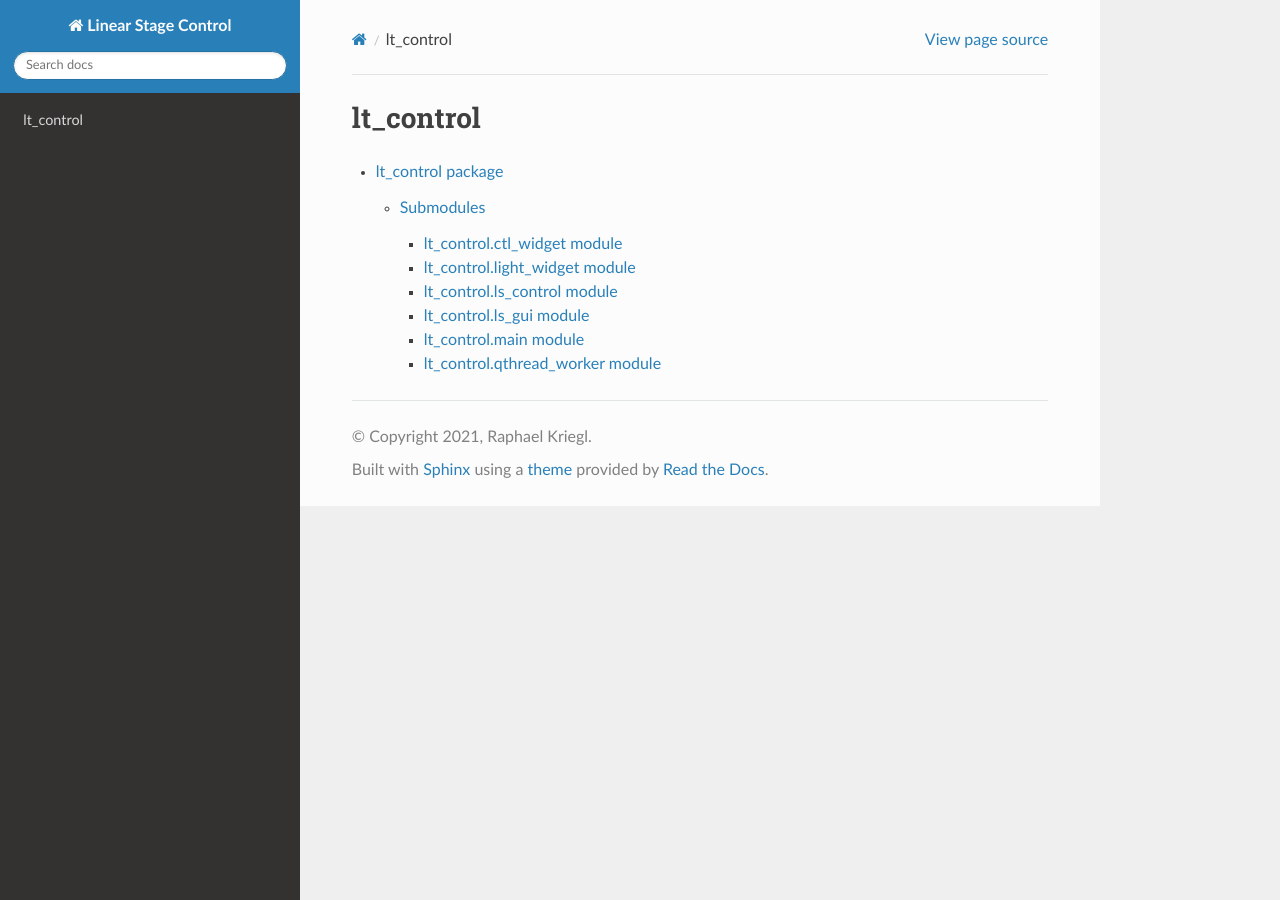
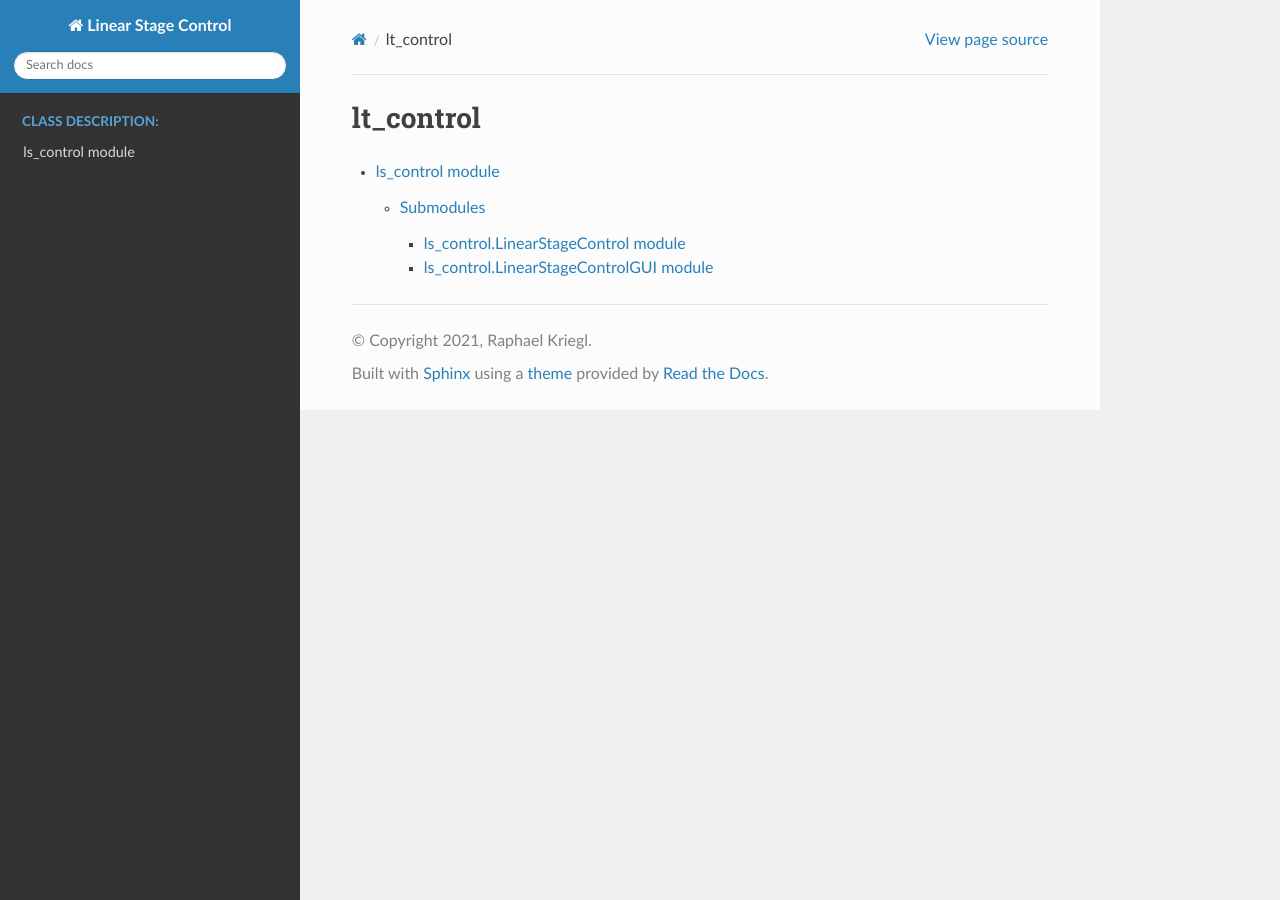
Before and after one commit to rk-exxec/linear_stage_control, a Sphinx documentation site: the page built from docs/api/modules.rst, in a window 1280 px wide. Built offline with Sphinx 7.4.7 and the Read the Docs theme 2.0.0, drawn with Linux system fonts in a browser that asks for light colours.

Commit message:
fix docs

```diff
--- /dev/null
+++ b/docs/api/ls_control.LinearStageControl.rst
@@ -0,0 +1,7 @@
+ls\_control.LinearStageControl module
+=================================================
+
+.. automodule:: ls_control.LinearStageControl
+   :members:
+   :undoc-members:
+   :show-inheritance:
--- /dev/null
+++ b/docs/api/ls_control.LinearStageControlGUI.rst
@@ -0,0 +1,7 @@
+ls\_control.LinearStageControlGUI module
+====================================================
+
+.. automodule:: ls_control.LinearStageControlGUI
+   :members:
+   :undoc-members:
+   :show-inheritance:
--- a/docs/api/lt_control.ctl_widget.rst
+++ /dev/null
@@ -1,7 +0,0 @@
-lt\_control.ctl\_widget module
-==============================
-
-.. automodule:: lt_control.ctl_widget
-   :members:
-   :undoc-members:
-   :show-inheritance:
--- a/docs/api/lt_control.light_widget.rst
+++ /dev/null
@@ -1,7 +0,0 @@
-lt\_control.light\_widget module
-================================
-
-.. automodule:: lt_control.light_widget
-   :members:
-   :undoc-members:
-   :show-inheritance:
--- a/docs/api/lt_control.ls_control.rst
+++ /dev/null
@@ -1,7 +0,0 @@
-lt\_control.ls\_control module
-==============================
-
-.. automodule:: lt_control.ls_control
-   :members:
-   :undoc-members:
-   :show-inheritance:
--- a/docs/api/lt_control.ls_gui.rst
+++ /dev/null
@@ -1,7 +0,0 @@
-lt\_control.ls\_gui module
-==========================
-
-.. automodule:: lt_control.ls_gui
-   :members:
-   :undoc-members:
-   :show-inheritance:
--- a/docs/api/lt_control.main.rst
+++ /dev/null
@@ -1,7 +0,0 @@
-lt\_control.main module
-=======================
-
-.. automodule:: lt_control.main
-   :members:
-   :undoc-members:
-   :show-inheritance:
--- a/docs/api/lt_control.qthread_worker.rst
+++ /dev/null
@@ -1,7 +0,0 @@
-lt\_control.qthread\_worker module
-==================================
-
-.. automodule:: lt_control.qthread_worker
-   :members:
-   :undoc-members:
-   :show-inheritance:
--- a/docs/api/modules.rst
+++ b/docs/api/modules.rst
@@ -4,4 +4,4 @@ lt_control
 .. toctree::
    :maxdepth: 4
 
-   lt_control
+   ls_control
--- a/docs/conf.py
+++ b/docs/conf.py
@@ -40,7 +40,7 @@ templates_path = ['_templates']
 # List of patterns, relative to source directory, that match files and
 # directories to ignore when looking for source files.
 # This pattern also affects html_static_path and html_extra_path.
-exclude_patterns = ['_build', 'Thumbs.db', '.DS_Store']
+exclude_patterns = ['_build', 'Thumbs.db', '.DS_Store', 'setup.py']
 
 
 # -- Options for HTML output -------------------------------------------------
--- a/docs/index.rst
+++ b/docs/index.rst
@@ -5,8 +5,7 @@ Linear Stage Control - API documentation
    :maxdepth: 2
    :caption: Class description:
 
-.. automodule:: lt_control
-   :members: LT
+   api/ls_control
 
 
 Indices and tables
```
Also changed, not shown: docs/api/ls_control.rst (added, +16 -0 lines), docs/api/lt_control.rst (deleted, +0 -20 lines), 1 other file.
